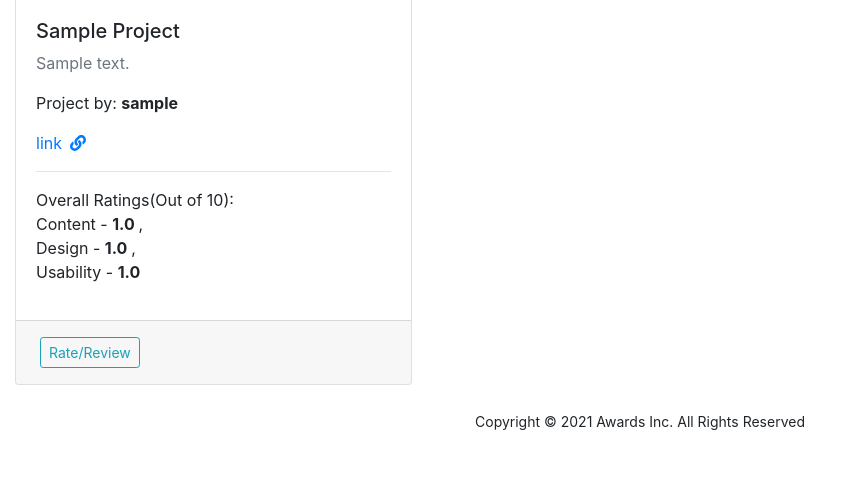
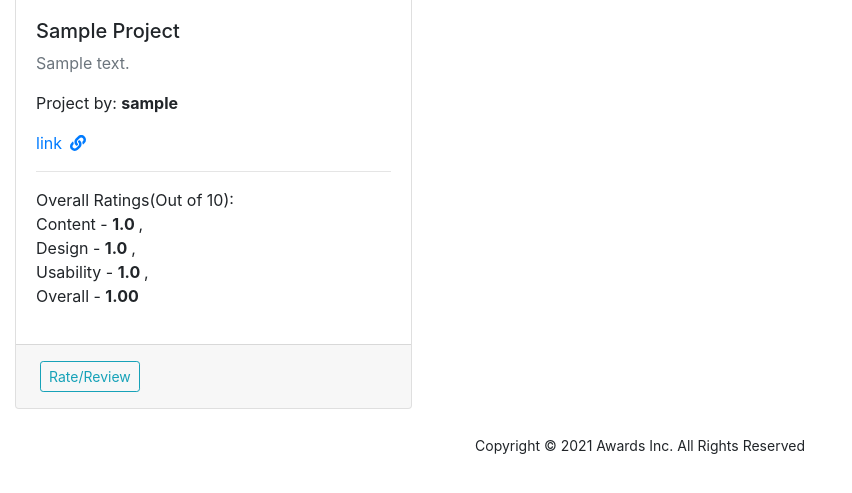
Before and after one commit to KenThumi/awards, a Django app: page / in a window 1280 px wide. Shown: the part 167-660 px from the top of the page, without its empty margins (0-852 px from the left). Run offline with Django 3.2, Linux system fonts and the light colour scheme; a user stored in the database is signed in; tables that the repository leaves empty hold one stand-in row (values such as "Sample post"); some libraries are stand-ins or nearby versions.

Commit message:
Added overall on each project

```diff
--- a/websites/templates/index.html
+++ b/websites/templates/index.html
@@ -71,6 +71,10 @@
                                 </strong> , <br>
                                 Usability - <strong>
                                     {{ project.review.usability|div:project.review.count |floatformat:1 }}
+                                </strong>,<br>
+                                Overall -
+                                <strong>
+                                    {{project.review.content|addition:project.review.design|addition:project.review.usability|div:project.review.count |div:3|floatformat:2}}
                                 </strong>
                             {%else%}
                                 Content - <strong>
@@ -81,6 +85,9 @@
                                     None
                                 </strong> , <br>
                                 Usability - <strong>
+                                    None
+                                </strong>, <br>
+                                Overall - <strong>
                                     None
                                 </strong>
                             {%endif%}
```
